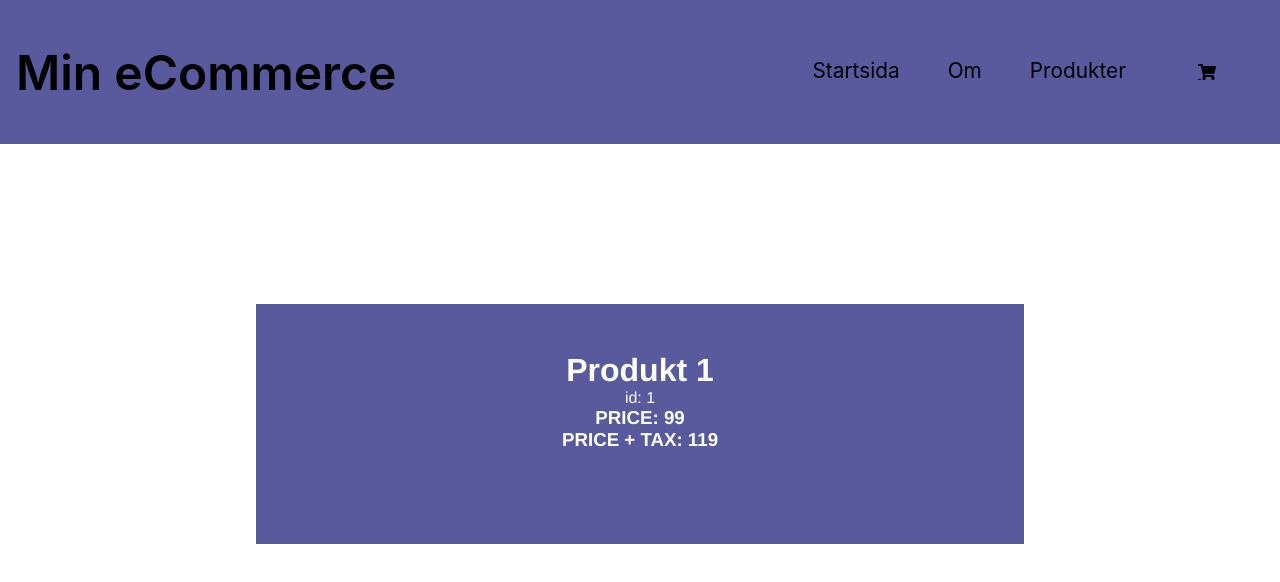
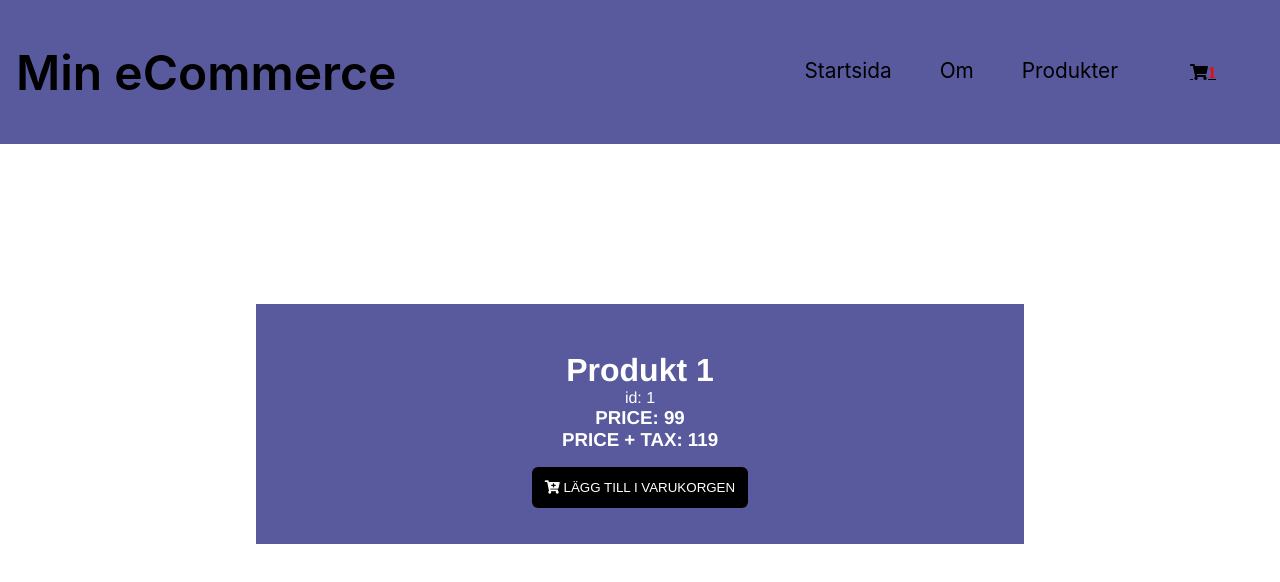
Before and after one commit to AlbinHellman/JavaScript2-Inl-mningsuppgift-1, a Vue app in the folder JavaScript-2-Inlämningsuppgift-1/uppgift1/: page /product/details/1 in a window 1280 px wide. Shown: the top 582 px of the page. Built offline with nearby package versions, Linux system fonts and the light colour scheme.

Commit message:
JavaScript2-Inlämningsuppgift-1

```diff
--- a/JavaScript-2-Inlämningsuppgift-1/uppgift1/src/components/Navbar.vue
+++ b/JavaScript-2-Inlämningsuppgift-1/uppgift1/src/components/Navbar.vue
@@ -5,7 +5,11 @@
         <router-link class="link" to="/" exact>Startsida</router-link>
         <router-link class="link" to="/om" exact>Om</router-link>
         <router-link class="link" to="/products" exact>Produkter</router-link>
-        <router-link class="fas fa-shopping-cart" to="/product/cartlist/id"></router-link>
+        <router-link class="fas fa-shopping-cart" to="/product/cartlist/id">
+        <span class="badge rounded-pill badge-notification bg-danger">1</span></router-link>
+
+
+
 
     </div>
 </nav>
@@ -81,5 +85,10 @@ font-family:-apple-system, BlinkMacSystemFont, 'Segoe UI', Roboto, Oxygen, Ubunt
     right: 1rem;
 }
 
+.badge {
+    color: red;
+
+}
+
 
 </style>
--- a/JavaScript-2-Inlämningsuppgift-1/uppgift1/src/components/Products/ProductCard.vue
+++ b/JavaScript-2-Inlämningsuppgift-1/uppgift1/src/components/Products/ProductCard.vue
@@ -3,6 +3,7 @@
       <p>ID: {{ product.id }}</p>
       <p>NAMN: {{ product.name }}</p>
       <p>PRIS: {{ product.price }}</p>
+
   </router-link>
 </template>
 
--- a/JavaScript-2-Inlämningsuppgift-1/uppgift1/src/router/index.js
+++ b/JavaScript-2-Inlämningsuppgift-1/uppgift1/src/router/index.js
@@ -4,6 +4,7 @@ import Home from '../views/Home.vue'
 import Products from '../views/Products.vue'
 import ProductDetails from '../views/ProductDetails.vue'
 import ShoppingCart from '../views/ShoppingCart.vue'
+
 
 Vue.use(VueRouter)
 
@@ -24,6 +25,7 @@ const routes = [
     component: ShoppingCart
 
   },
+
   {
     path: '/product/details/:id',
     name: 'ProductDetails',
--- a/JavaScript-2-Inlämningsuppgift-1/uppgift1/src/store/index.js
+++ b/JavaScript-2-Inlämningsuppgift-1/uppgift1/src/store/index.js
@@ -1,5 +1,6 @@
 import Vue from 'vue'
 import Vuex from 'vuex'
+
 
 Vue.use(Vuex)
 
@@ -93,6 +94,7 @@ export default new Vuex.Store({
    },
    search: ({commit}, val) => {
      commit('SEARCH', val)
-   }
+   },
+
   }
 })
--- a/JavaScript-2-Inlämningsuppgift-1/uppgift1/src/views/ProductDetails.vue
+++ b/JavaScript-2-Inlämningsuppgift-1/uppgift1/src/views/ProductDetails.vue
@@ -4,6 +4,8 @@
       <p>id: {{ id }}</p>
       <h3>PRICE: {{ product.price }}</h3>
       <h3>PRICE + TAX: {{ product.taxPrice }}</h3>
+            <button class="knapp btn btn-primary btn-rounded" @click="addProductToCart({ product, quantity })">
+          <i class="fas fa-cart-plus mr-2" aria-hidden="true"></i> LÄGG TILL I VARUKORGEN</button>
 
 
   </div>
@@ -13,8 +15,14 @@
 import { mapActions, mapGetters } from 'vuex'
 export default {
     props: ['id'],
+    data() {
+      return {
+        quantity: 1
+      }
+    },
     methods: {
-      ...mapActions(['getProduct'])
+      ...mapActions(['getProduct', 'addProductToCart'])
+
     },
     computed: {
       ...mapGetters(['product'])
@@ -24,6 +32,7 @@ export default {
     }
 
 }
+
 </script>
 
 <style scoped>
@@ -37,5 +46,9 @@ export default {
   font-family:'Franklin Gothic Medium', 'Arial Narrow', Arial, sans-serif;
 
 }
+.knapp {
+  margin: auto;
+  margin-top: 1rem;
+}
 
 </style>
--- a/JavaScript-2-Inlämningsuppgift-1/uppgift1/src/views/ShoppingCart.vue
+++ b/JavaScript-2-Inlämningsuppgift-1/uppgift1/src/views/ShoppingCart.vue
@@ -8,12 +8,36 @@
 <h1>
     Listan:
 </h1>
+
+<shopping-cart-product v-for="item in shoppingCart" :key="item.product.id" :item="item" />
+
+
     </div>
 
   </div>
 </template>
 
 <script>
+import { mapActions, mapGetters } from 'vuex'
+export default {
+    props: ['id'],
+    data() {
+      return {
+        quantity: 1
+      }
+    },
+    methods: {
+      ...mapActions(['getProduct', 'addProductToCart'])
+
+    },
+    computed: {
+      ...mapGetters(['product'])
+    },
+    created() {
+      this.getProduct(this.id)
+    }
+
+}
 
 
 </script>
```
